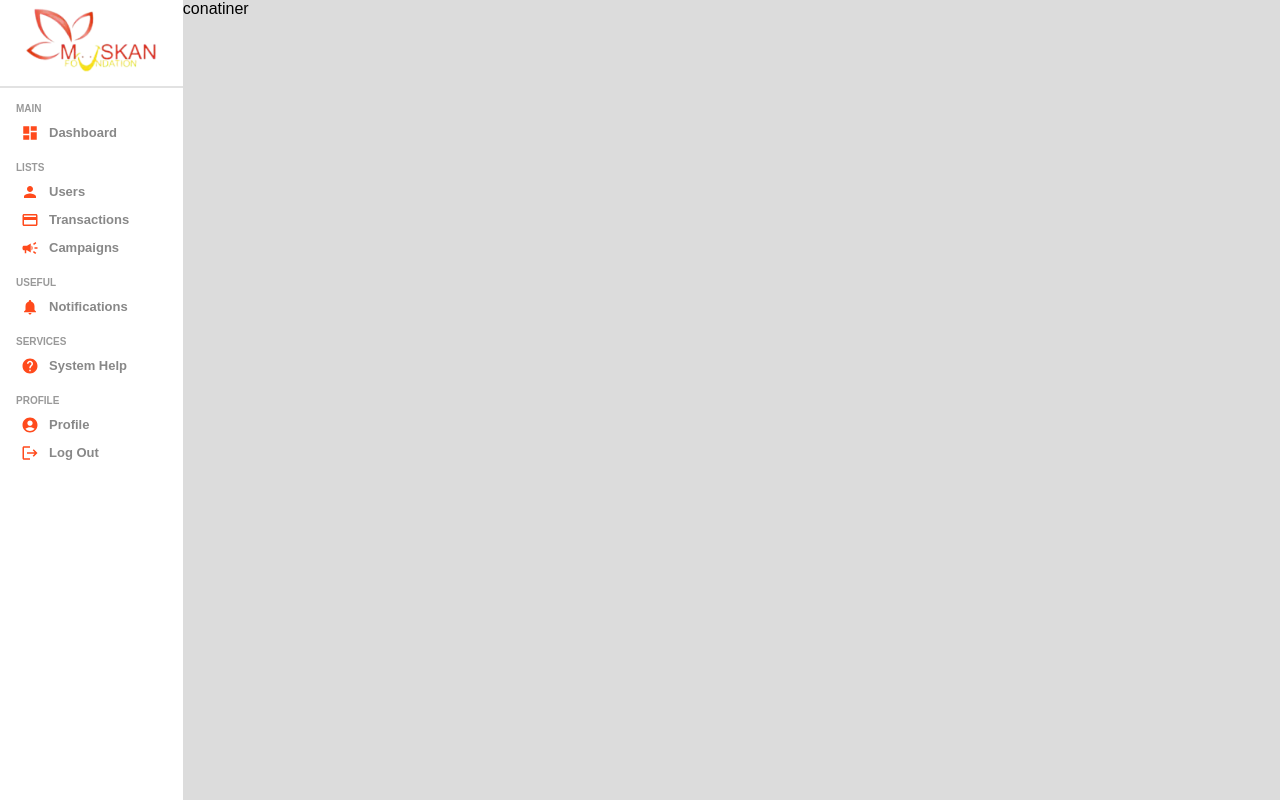
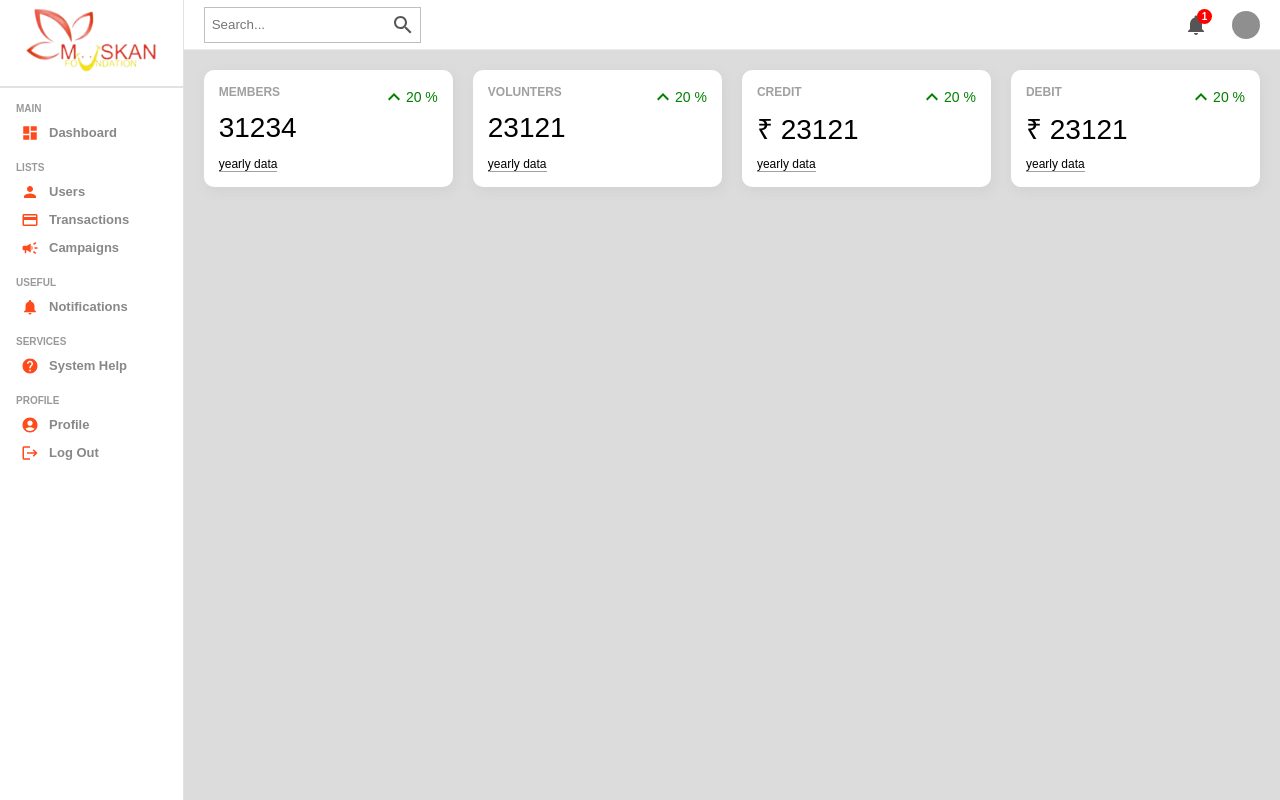
Before and after one commit to AdityaP68/MuskanFoundation-adminpanel-frontend, a React (Create React App) app: page / in a window 1280 px wide. Built offline with nearby package versions, Linux system fonts and the light colour scheme.

Commit message:
navbar & widgets

```diff
--- a/src/components/navbar/Navbar.jsx
+++ b/src/components/navbar/Navbar.jsx
@@ -1,10 +1,30 @@
-import React from 'react'
-import styles from './Navbar.module.scss'
+import React from "react";
+import styles from "./Navbar.module.scss";
+import SearchIcon from "@mui/icons-material/Search";
+import NotificationsIcon from "@mui/icons-material/Notifications";
 
 const Navbar = () => {
   return (
-    <div>Navbar</div>
-  )
-}
+    <navbar className={styles.navbar}>
+      <div className={styles.wrapper}>
+        <div className={styles.search}>
+          <input type="text" placeholder="Search..." />
+          <SearchIcon />
+        </div>
+        <div className={styles.items}>
+          <div className={styles.item}>
+            <NotificationsIcon className={styles.icon} />
+            <div className={styles.counter}>1</div>
+          </div>
+          <div className={styles.item}>
+            <div className={styles.imgContainer}>
+              {/* <img src="" alt='text'/> */}
+            </div>
+          </div>
+        </div>
+      </div>
+    </navbar>
+  );
+};
 
-export default Navbar
+export default Navbar;
--- a/src/components/navbar/Navbar.module.scss
+++ b/src/components/navbar/Navbar.module.scss
@@ -0,0 +1,61 @@
+.navbar {
+  background-color: #ffffff;
+  height: 50px;
+  border-bottom: 0.5px solid #ececec;
+  display: flex;
+  align-items: center;
+  font-size: 14px;
+  color: #555;
+  .wrapper {
+    width: 100%;
+    padding: 20px;
+    display: flex;
+    align-items: center;
+    justify-content: space-between;
+
+    .search {
+      display: flex;
+      align-items: center;
+      border: 0.5px solid rgb(191, 191, 191);
+      padding: 5px;
+
+      input {
+        border: none;
+        outline: none;
+        background-color: transparent;
+      }
+    }
+
+    .items {
+      display: flex;
+      align-items: center;
+      gap: 1.5rem;
+      .item {
+        display: flex;
+        align-items: center;
+        position: relative;
+        .counter {
+          width: 15px;
+          height: 15px;
+          position: absolute;
+          top: -4px;
+          right: -4px;
+          background-color: red;
+          color: white;
+          border-radius: 50%;
+          display: flex;
+          align-items: center;
+          justify-content: center;
+          font-size: 10px;
+          font-weight: bold;
+        }
+        .imgContainer {
+          height: 28px;
+          width: 28px;
+          border-radius: 50%;
+          background-color: rgb(143, 143, 143);
+        }
+      }
+    }
+  }
+}
--- a/src/components/sidebar/Sidebar.jsx
+++ b/src/components/sidebar/Sidebar.jsx
@@ -13,7 +13,9 @@ const Sidebar = () => {
   return (
     <div className={styles.sidebar}>
       <section className={styles.top}>
-        <span className={styles.logo}><img src="/images/logo.png"/></span>
+        <span className={styles.logo}>
+          <img src="/images/logo.png" alt="Muskaan Foundation" />
+        </span>
       </section>
       <hr />
       <section className={styles.center}>
--- a/src/components/sidebar/Sidebar.module.scss
+++ b/src/components/sidebar/Sidebar.module.scss
@@ -2,6 +2,7 @@
   background-color: #ffffff;
   flex: 1;
   min-height: 100vh;
+  border-right: 0.5px solid rgb(226, 226, 226);
   position: sticky;
   .top {
     min-height: 50px;
@@ -12,7 +13,7 @@
       font-size: 20px;
       font-weight: bold;
       color: #ff4a1c;
-      img{
+      img {
         max-width: 170px;
         padding: 0.5rem;
       }
--- /dev/null
+++ b/src/components/widget/Widget.jsx
@@ -0,0 +1,26 @@
+import React from "react";
+import styles from "./Widget.module.scss";
+import KeyboardArrowUpIcon from "@mui/icons-material/KeyboardArrowUp";
+
+const Widget = ({ title, counter, moneyField }) => {
+  return (
+    <div className={styles.widget}>
+      <div className={styles.left}>
+        <span className={styles.title}>{title ? title : "title"}</span>
+        <span className={styles.counter}>
+          {moneyField ? <span>&#8377; </span> : ""}
+          {counter ? counter : 23121}
+        </span>
+        <span className={styles.link}>yearly data</span>
+      </div>
+      <div className={styles.right}>
+        <div className={`${styles.percentage} ${styles.positive}`}>
+          <KeyboardArrowUpIcon className={styles.icon} />
+          20 %
+        </div>
+      </div>
+    </div>
+  );
+};
+
+export default Widget;
--- /dev/null
+++ b/src/components/widget/Widget.module.scss
@@ -0,0 +1,46 @@
+.widget {
+  display: flex;
+  justify-content: space-between;
+  flex: 1;
+  padding: 15px;
+  background-color: #ffffff;
+  border-radius: 10px;
+  min-height: 100px;
+  -webkit-box-shadow: 2px 4px 10px 1px rgba(0, 0, 0, 0.47);
+  box-shadow: 2px 4px 10px 1px rgba(201, 201, 201, 0.47);
+
+  .left {
+    display: flex;
+    gap: 10px;
+    flex-direction: column;
+    justify-content: space-between;
+    .title {
+      font-weight: bold;
+      font-size: 12px;
+      color: rgb(160, 160, 160);
+      text-transform: uppercase;
+    }
+    .counter {
+      font-size: 28px;
+      font-weight: 300;
+    }
+    .link {
+      font-size: 12px;
+      border-bottom: 1px solid rgb(160, 160, 160);
+      width: max-content;
+    }
+  }
+  .right {
+    .percentage {
+      display: flex;
+      align-items: center;
+      font-size: 14px;
+      &.positive {
+        color: green;
+      }
+      &.negative {
+        color: red;
+      }
+    }
+  }
+}
--- a/src/pages/home/Home.jsx
+++ b/src/pages/home/Home.jsx
@@ -1,15 +1,24 @@
-import React from 'react'
-import Sidebar from '../../components/sidebar/Sidebar'
-import styles from './Home.module.scss'
-
+import React from "react";
+import Navbar from "../../components/navbar/Navbar";
+import Sidebar from "../../components/sidebar/Sidebar";
+import Widget from "../../components/widget/Widget";
+import styles from "./Home.module.scss";
 
 const Home = () => {
   return (
     <div className={styles.home}>
-        <Sidebar/>
-        <div className={styles.homeContainer}>conatiner</div>
+      <Sidebar />
+      <div className={styles.homeContainer}>
+        <Navbar />
+        <div className={styles.widgets}>
+          <Widget title="members" counter="31234" />
+          <Widget title="volunters" />
+          <Widget title="credit" moneyField={true} />
+          <Widget title="debit" moneyField={true} />
+        </div>
+      </div>
     </div>
-  )
-}
+  );
+};
 
-export default Home
+export default Home;
--- a/src/pages/home/Home.module.scss
+++ b/src/pages/home/Home.module.scss
@@ -1,8 +1,13 @@
-.home{
-    display: flex;
+.home {
+  display: flex;
 
-    .homeContainer{
-        background-color: #dcdcdc;
-        flex: 6;
+  .homeContainer {
+    background-color: #dcdcdc;
+    flex: 6;
+    .widgets {
+      display: flex;
+      padding: 20px;
+      gap: 20px;
     }
+  }
 }
```
